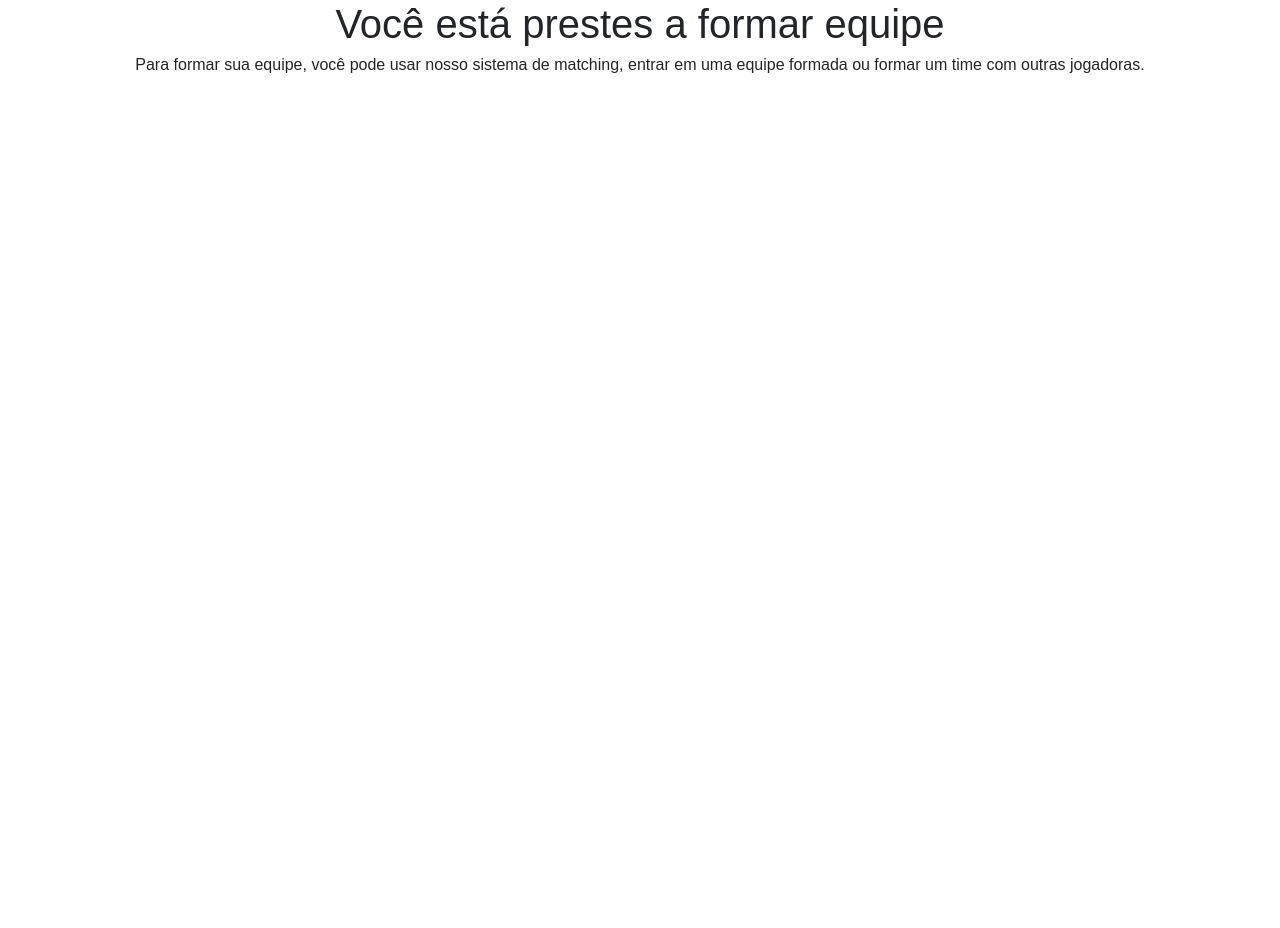
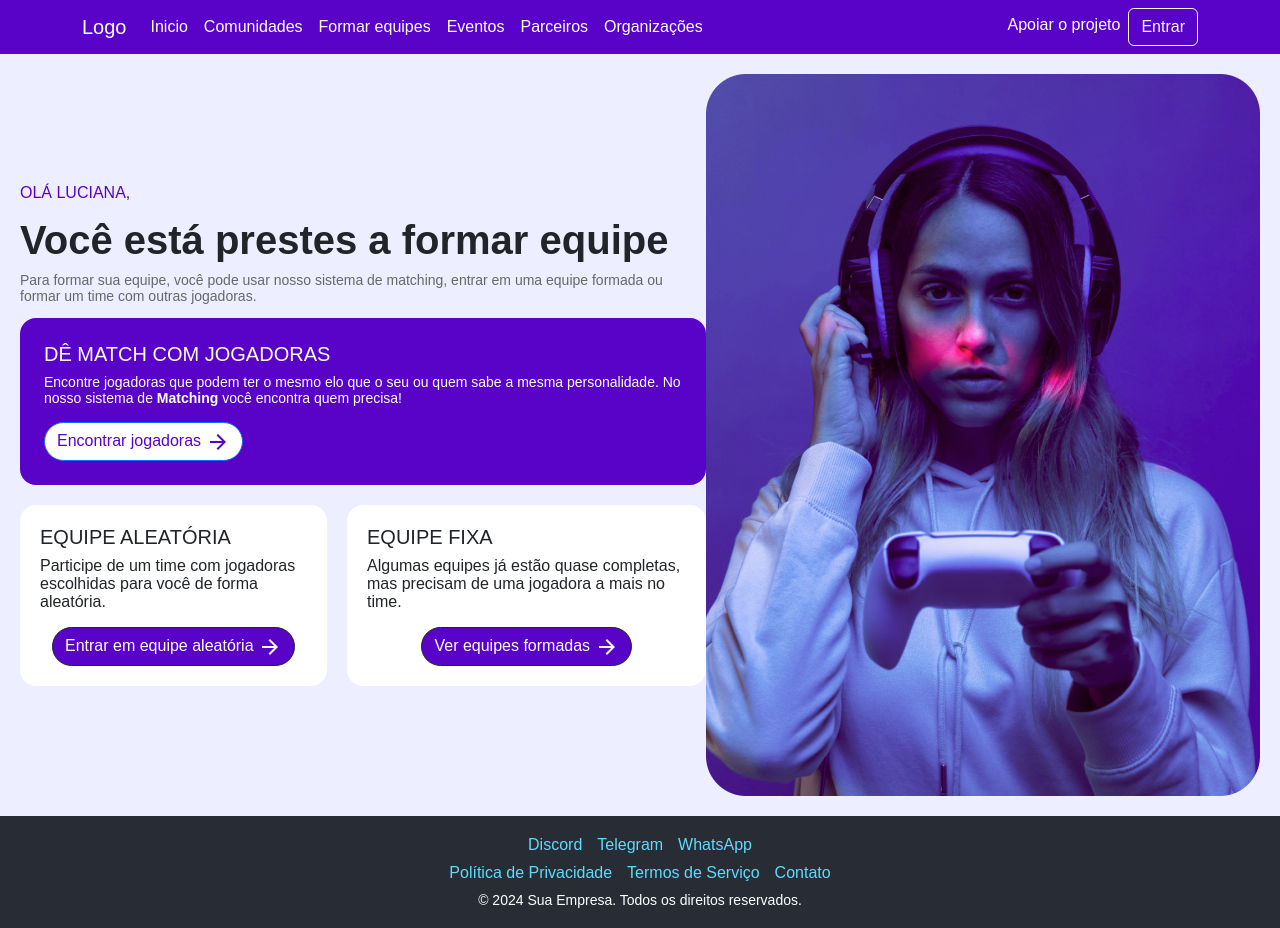
Before and after one commit to gennipher/equipe44-frontend, a React (Create React App) app: page /formar-equipe in a window 1280 px wide. Before the commit the page ends 800 px from the top, so only its background shows below. Built offline with nearby package versions, Linux system fonts and the light colour scheme.

Commit message:
finalizando estilização da tela Formar Equipe

```diff
--- a/src/Pages/FormarEquipe/FormarEquipe.js
+++ b/src/Pages/FormarEquipe/FormarEquipe.js
@@ -1,11 +1,56 @@
 import React from 'react';
+import Menu from '../../Components/Menu/Menu';
+import Footer from '../../Components/Footer/Footer';
+import Imagem13 from '../../assets/image13.png'
+import { Button, Container } from 'react-bootstrap';
+import ArrowForwardIcon from '@mui/icons-material/ArrowForward';
+import styles from '../../Styles/FormarEquipe.module.scss'
+
 
 function FormarEquipe() {
     return (
         <>
-            <h1>Você está prestes a formar equipe</h1>
-            <p>Para formar sua equipe, você pode usar nosso sistema de matching, entrar em uma equipe formada ou formar um time com outras jogadoras.</p>
-            {/* Adicione mais conteúdo conforme necessário */}
+            <Menu />
+
+            <container className={styles.container}>
+                <div className={styles.containerLeft}>
+                    <div className={styles.containerLeftWhite}>
+                        <div style={{"color": "#5902C8", "margin-bottom": "14px"}}>OLÁ LUCIANA,</div>
+                        <h1 style={{"text-align": "left", "font-weight": "600"}}>Você está prestes a formar equipe</h1>
+                        <p style={{"color": "#686868", "font-size": "14px", "margin-bottom": "14px", "text-align": "left"}}>Para formar sua equipe, você pode usar nosso sistema de matching, entrar em uma equipe formada ou formar um time com outras jogadoras.</p>
+                    </div>
+                    <div className={styles.containerLeftPurple}>
+                        <h5>DÊ MATCH COM JOGADORAS</h5>
+                        <p style={{"text-align": "left", "font-size": "14px"}}>
+                        Encontre jogadoras que podem ter o mesmo elo que o seu ou quem sabe a mesma personalidade.
+                        No nosso sistema de <span className={styles.containerLeftPurpleTextBold}> Matching </span>
+                        você encontra quem precisa!</p>
+                        <Button className={styles.containerLeftPurpleBtn}>Encontrar jogadoras <ArrowForwardIcon /></Button>
+                    </div>
+                    <div className={styles.formarEquipeCards}>
+                        <div className={styles.formarEquipeCard} style={{"margin-right": "20px"}}>
+                            <div style={{"text-align": "left"}}>
+                                <h5>EQUIPE ALEATÓRIA</h5>
+                                <p>Participe de um time com jogadoras escolhidas para você de forma aleatória.</p>
+                            </div>
+                            <Button className={styles.formarEquipeBtnWhite} variant='dark'>Entrar em equipe aleatória <ArrowForwardIcon /></Button>
+                        </div>
+                        <div className={styles.formarEquipeCard}>
+                            <div style={{"text-align": "left"}}>
+                                <h5>EQUIPE FIXA</h5>
+                                <p>Algumas equipes já estão quase completas, mas precisam de uma jogadora a mais no time.</p>
+                            </div>
+                            <Button className={styles.formarEquipeBtnWhite} variant='dark'>Ver equipes formadas <ArrowForwardIcon /></Button>
+                        </div>
+                    </div>
+                </div>
+
+                <div>
+                    <img src={Imagem13}/>
+                </div>
+            </container>
+
+            <Footer />
         </>
     );
 }
--- /dev/null
+++ b/src/Styles/FormarEquipe.module.scss
@@ -0,0 +1,105 @@
+$standardSpace: 16px;
+$fontStyle: $standardSpace sans-serif;
+
+$primaryColor: #000000;
+$secondColor: #686868;
+$lightGrayColor: #F5F5F5;
+$darkPurpleColor: #410F79;
+$purpleColor: #5902C8;
+$greenColor: #58AF00;
+$pinkColor: #C91ECC;
+$darkPinkColor: #AC0053;
+$bluePoolColor: #08B4B4;
+$blueColor: #08A3E5;
+$darkBlueColor: #361ECC;
+$orangeColor: #EC7F00;
+$redColor: #B60000;
+$whiteColor: #ffff;
+$shadow: 0 6px 22px rgba(0, 0, 0, 0.2);
+$blackShadow: 0 5 5px #00000090;
+
+* {
+    margin: 0;
+    padding: 0;
+    outline: 0;
+    box-sizing: border-box;
+}
+
+body {
+    font: $fontStyle;
+    display: flex;
+    flex-direction: column;
+    min-height: 100vh;
+    margin: 0;
+    background-color: #EDEEFF;
+}
+
+.container {
+    display: flex;
+    flex-direction: row;
+    justify-content: space-around;
+    margin: 20px;
+
+}
+
+.containerLeft {
+    display: flex;
+    flex-direction: column;
+    justify-content: center;
+    align-items: stretch;
+    width: 90vh;
+
+    .containerLeftWhite {
+        display: flex;
+        flex-direction: column;
+        align-items: flex-start;
+    }
+
+    .containerLeftPurple {
+        background-color: $purpleColor;
+        border-radius: 16px;
+        padding: 24px;
+        color: $whiteColor;
+        display: flex;
+        flex-direction: column;
+        align-items: flex-start;
+
+        .containerLeftPurpleTextBold {
+            font-weight: 600;
+        }
+
+        .containerLeftPurpleBtn {
+            background-color: $whiteColor;
+            color: $purpleColor;
+            border-radius: 40px;
+
+            &:hover {
+                box-shadow: $blackShadow;
+            }
+        }
+    }
+
+    .formarEquipeCards {
+        display: flex;
+
+        .formarEquipeCard {
+            background-color: $whiteColor;
+            display: flex;
+            flex-direction: column;
+            align-items: center;
+            border-radius: 16px;
+            margin-top: 20px;
+            padding: 20px;
+
+            .formarEquipeBtnWhite {
+                background-color: $purpleColor;
+                color: $whiteColor;
+                border-radius: 40px;
+
+                &:hover {
+                    box-shadow: $blackShadow;
+                }
+            }
+        }
+    }
+}
```
Also changed, not shown: src/assets/image13.png (added).
